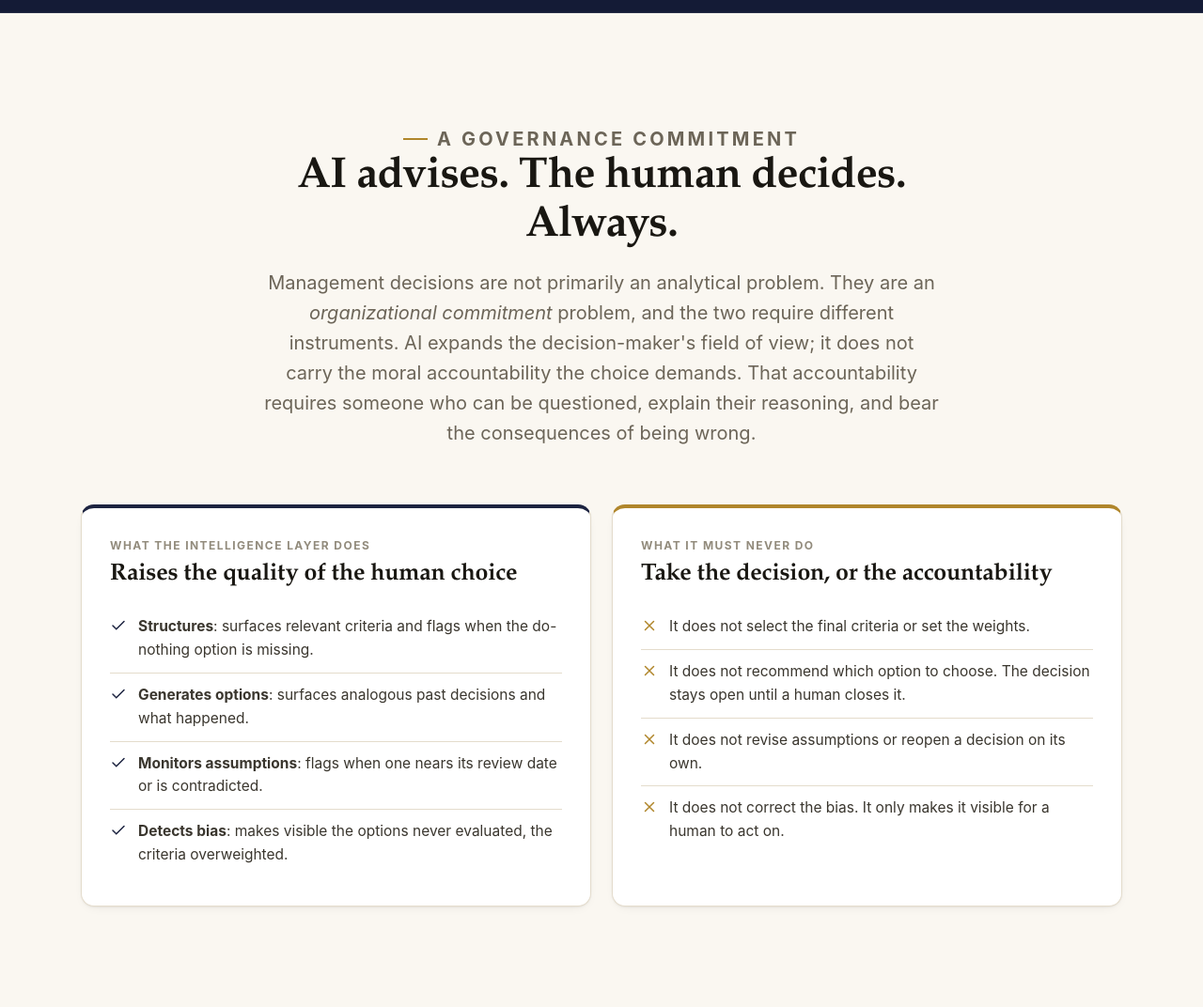
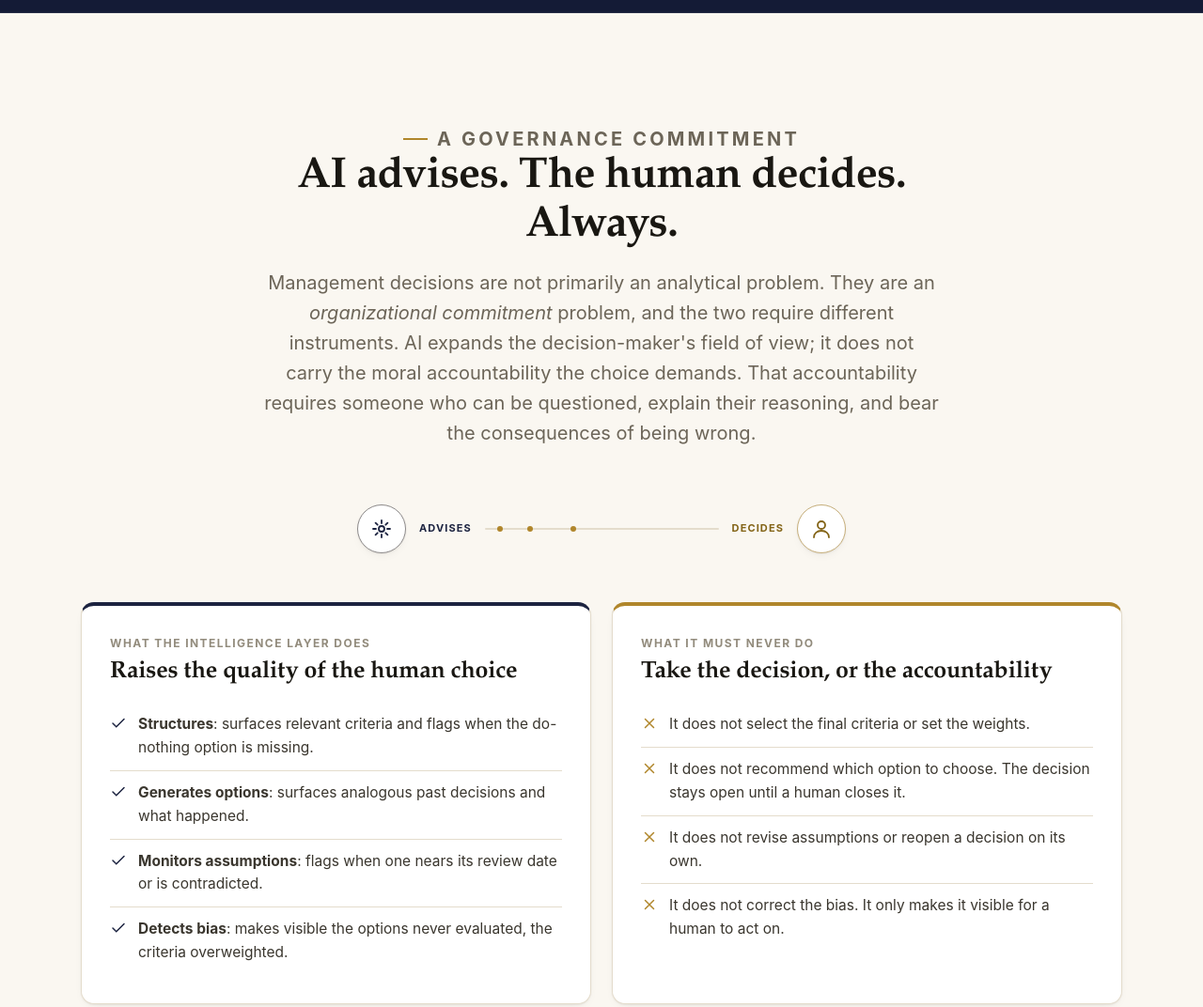
Before and after one commit to ssatanovsky/arbitara.com, a plain HTML site: page index.html in a window 1280 px wide. Shown: the part 3340-4412 px from the top of the page at 94% size. Drawn offline with Linux system fonts and the light colour scheme.

Commit message:
Replace static AI-section image with an animated advises/decides flow motif and staggered list reveal

```diff
--- a/index.html
+++ b/index.html
@@ -212,6 +212,18 @@
       <p>Management decisions are not primarily an analytical problem. They are an <em>organizational commitment</em> problem, and the two require different instruments. AI expands the decision-maker's field of view; it does not carry the moral accountability the choice demands. That accountability requires someone who can be questioned, explain their reasoning, and bear the consequences of being wrong.</p>
     </div>
 
+    <div class="ai-flow reveal" aria-hidden="true">
+      <span class="ai-flow-node ai">
+        <svg viewBox="0 0 24 24" fill="none" stroke="currentColor" stroke-width="1.8" stroke-linecap="round" stroke-linejoin="round"><circle cx="12" cy="12" r="3"/><path d="M12 3v3M12 18v3M3 12h3M18 12h3M5.6 5.6l2.1 2.1M16.3 16.3l2.1 2.1M5.6 18.4l2.1-2.1M16.3 7.7l2.1-2.1"/></svg>
+      </span>
+      <span class="ai-flow-label advises">advises</span>
+      <span class="ai-flow-line"><span class="ai-flow-dot"></span><span class="ai-flow-dot"></span><span class="ai-flow-dot"></span></span>
+      <span class="ai-flow-label decides">decides</span>
+      <span class="ai-flow-node human">
+        <svg viewBox="0 0 24 24" fill="none" stroke="currentColor" stroke-width="1.8" stroke-linecap="round" stroke-linejoin="round"><circle cx="12" cy="8" r="4"/><path d="M4 21c0-4.4 3.6-7 8-7s8 2.6 8 7"/></svg>
+      </span>
+    </div>
+
     <div class="ai-split reveal">
       <div class="ai-col advises">
         <div class="role">What the intelligence layer does</div>
--- a/style.css
+++ b/style.css
@@ -384,6 +384,31 @@ section { padding: clamp(64px, 9vw, 118px) 0; position: relative; }
 .noise-band p { color: #C9D0E4; font-size: 15.5px; margin: 0; }
 
 /* ---------- AI split ---------- */
+/* AI advises / human decides — small animated flow motif that replaces a
+   static hero image for this section; two node icons with a pulse of dots
+   running between them, looping gently to suggest a continuous exchange. */
+.ai-flow { display: flex; align-items: center; justify-content: center; gap: 14px; max-width: 520px; margin: 0 auto clamp(34px, 5vw, 52px); }
+.ai-flow-node { flex: none; width: 52px; height: 52px; border-radius: 999px; display: flex; align-items: center; justify-content: center; background: var(--card); border: 1.5px solid var(--line-2); box-shadow: var(--shadow-sm); }
+.ai-flow-node svg { width: 24px; height: 24px; }
+.ai-flow-node.ai { color: var(--slate); border-color: color-mix(in srgb, var(--slate) 40%, var(--line-2)); }
+.ai-flow-node.human { color: var(--accent-ink); border-color: color-mix(in srgb, var(--accent) 45%, var(--line-2)); }
+.ai-flow-label { font-family: var(--sans); font-size: 11px; font-weight: 700; letter-spacing: .1em; text-transform: uppercase; color: var(--faint); flex: none; }
+.ai-flow-label.advises { color: var(--slate); }
+.ai-flow-label.decides { color: var(--accent-ink); }
+.ai-flow-line { position: relative; flex: 1; min-width: 40px; height: 2px; background: var(--line); border-radius: 2px; overflow: visible; }
+.ai-flow-dot { position: absolute; top: 50%; left: 0; width: 6px; height: 6px; border-radius: 999px; background: var(--accent); transform: translate(-50%, -50%); opacity: 0; animation: aiFlowDot 2.8s ease-in-out infinite; }
+.ai-flow-dot:nth-child(2) { animation-delay: .35s; }
+.ai-flow-dot:nth-child(3) { animation-delay: .7s; }
+@keyframes aiFlowDot {
+  0% { left: 0%; opacity: 0; }
+  12% { opacity: 1; }
+  88% { opacity: 1; }
+  100% { left: 100%; opacity: 0; }
+}
+@media (prefers-reduced-motion: reduce) {
+  .ai-flow-dot { animation: none; left: 50%; opacity: .7; }
+}
+
 .ai-split { display: grid; grid-template-columns: 1fr 1fr; gap: 22px; }
 .ai-col { background: var(--card); border: 1px solid var(--line); border-radius: var(--rad); padding: 30px; box-shadow: var(--shadow-sm); }
 .ai-col.advises { border-top: 4px solid var(--slate); }
@@ -396,6 +421,18 @@ section { padding: clamp(64px, 9vw, 118px) 0; position: relative; }
 .ai-col li svg { position: absolute; left: 0; top: 13px; width: 18px; height: 18px; }
 .ai-col.advises li svg { color: var(--slate); }
 .ai-col.decides li svg { color: var(--accent); }
+/* Each column's items fly in from their own side once .ai-split scrolls
+   into view (.reveal/.in toggling is handled by the site-wide IntersectionObserver in app.js). */
+.ai-col li { opacity: 0; transform: translateX(-18px); transition: opacity .5s ease, transform .5s ease; }
+.ai-col.decides li { transform: translateX(18px); }
+.ai-split.in .ai-col li { opacity: 1; transform: translateX(0); }
+.ai-split.in .ai-col li:nth-child(1) { transition-delay: .05s; }
+.ai-split.in .ai-col li:nth-child(2) { transition-delay: .15s; }
+.ai-split.in .ai-col li:nth-child(3) { transition-delay: .25s; }
+.ai-split.in .ai-col li:nth-child(4) { transition-delay: .35s; }
+@media (prefers-reduced-motion: reduce) {
+  .ai-col li { transition: none; transform: none; opacity: 1; }
+}
 .ai-quote { text-align: center; max-width: 720px; margin: 40px auto 0; }
 .ai-quote p { font-family: var(--serif); font-size: clamp(22px, 3vw, 30px); font-style: italic; color: var(--ink); line-height: 1.35; }
 
```
